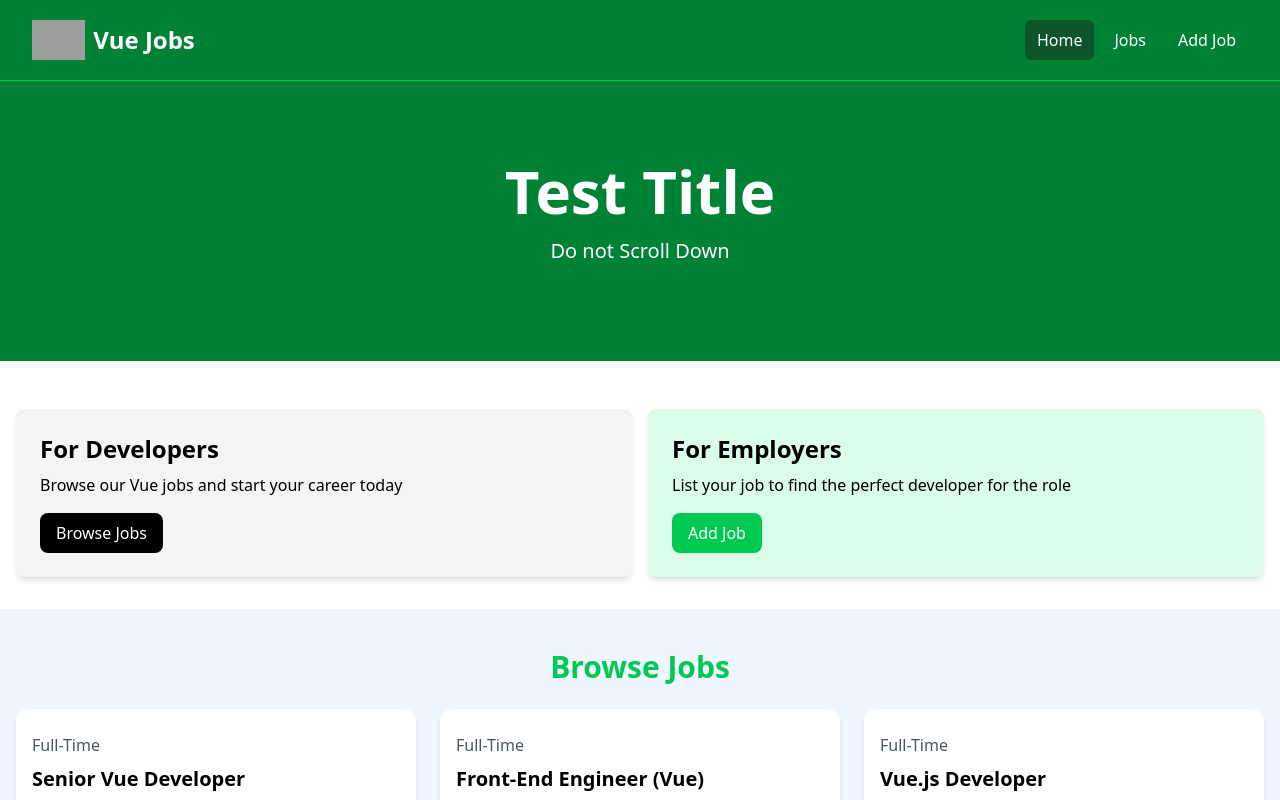
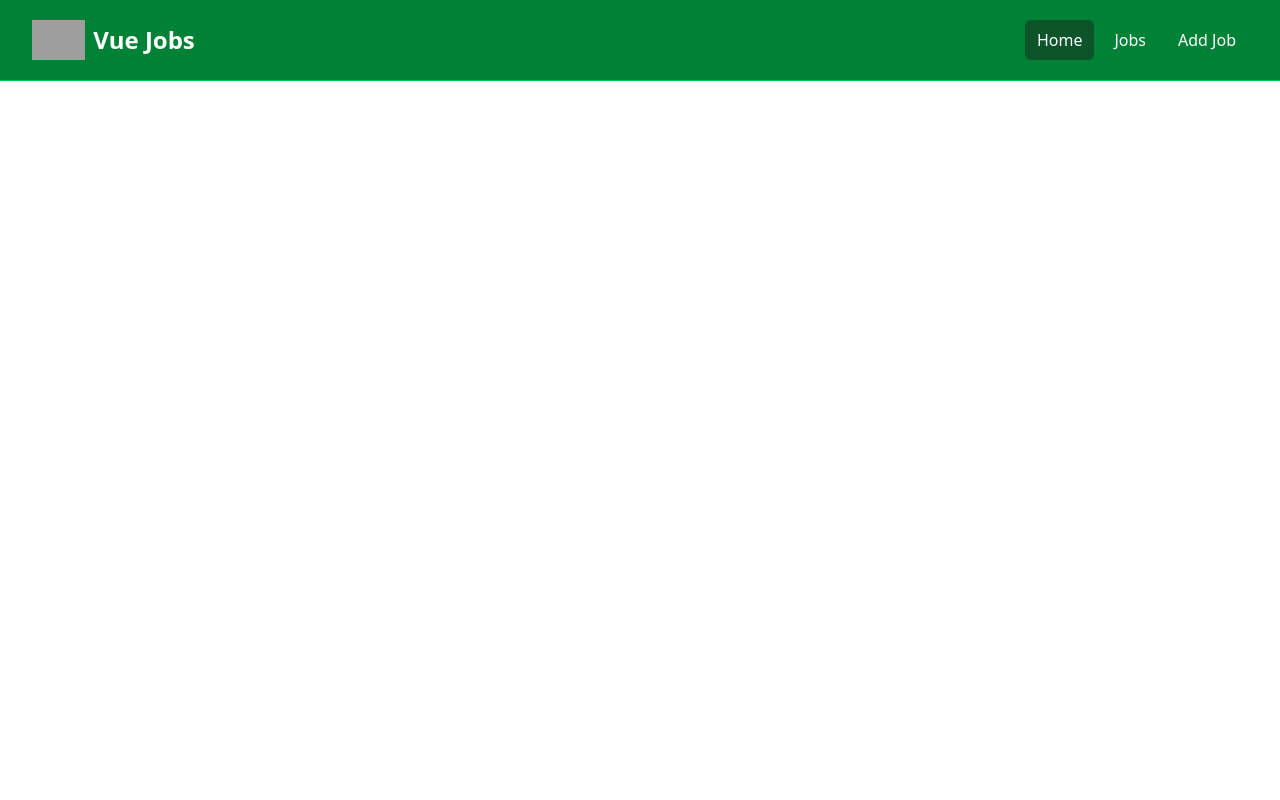
Before and after one commit to yusef-codes10/vue-project, a Vue app: page / in a window 1280 px wide. Shown: the top 800 px of the page. Built offline with nearby package versions, Linux system fonts and the light colour scheme; grey boxes are pictures that could not be loaded.

Commit message:
creating and setting up the router and the views

```diff
--- a/package.json
+++ b/package.json
@@ -14,7 +14,8 @@
   },
   "dependencies": {
     "primeicons": "^7.0.0",
-    "vue": "^3.5.27"
+    "vue": "^3.5.27",
+    "vue-router": "^5.0.2"
   },
   "devDependencies": {
     "@eslint/js": "^9.39.2",
--- a/src/App.vue
+++ b/src/App.vue
@@ -1,16 +1,10 @@
 <script setup>
 import JNavbar from './components/JNavbar.vue'
-import HeroSection from './components/HeroSection.vue'
-import HomeCards from './components/HomeCards.vue'
-import JobListings from './components/JobListings.vue'
 </script>
 
 <template>
   <!-- <h1 class="text-2xl bg-sky-50">You did it!</h1> -->
   <JNavbar />
-  <HeroSection title="Test Title" subTitle="Do not Scroll Down" />
-  <HomeCards />
-  <JobListings limit="3" :showButton="true" />
 </template>
 
 <style scoped></style>
--- /dev/null
+++ b/src/router/index.js
@@ -0,0 +1,11 @@
+import { createRouter, createWebHistory } from 'vue-router'
+
+import HomeVue from '@/views/HomeVue.vue'
+import _default from 'eslint-plugin-oxlint'
+
+const router = createRouter({
+  history: createWebHistory(import.meta.env.BASE_URL),
+  routes: [{ path: '/', name: 'home', component: HomeVue }],
+})
+
+export default router
--- /dev/null
+++ b/src/views/HomeVue.vue
@@ -0,0 +1,11 @@
+<script setup>
+import HeroSection from './components/HeroSection.vue'
+import HomeCards from './components/HomeCards.vue'
+import JobListings from './components/JobListings.vue'
+</script>
+
+<template>
+  <HeroSection title="Test Title" subTitle="Do not Scroll Down" />
+  <HomeCards />
+  <JobListings limit="3" :showButton="true" />
+</template>
```
Also changed, not shown: 1 other file (tests, documents, lock files or other folders).
